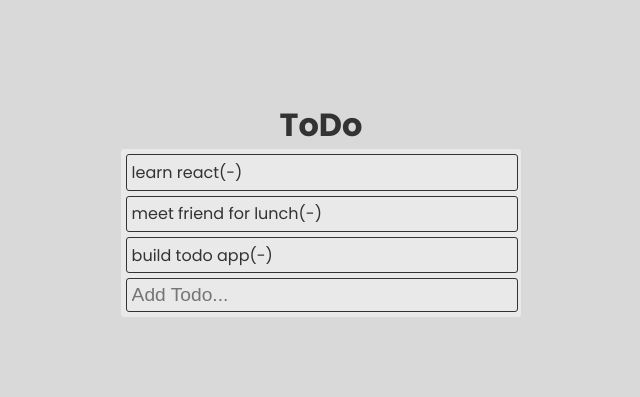
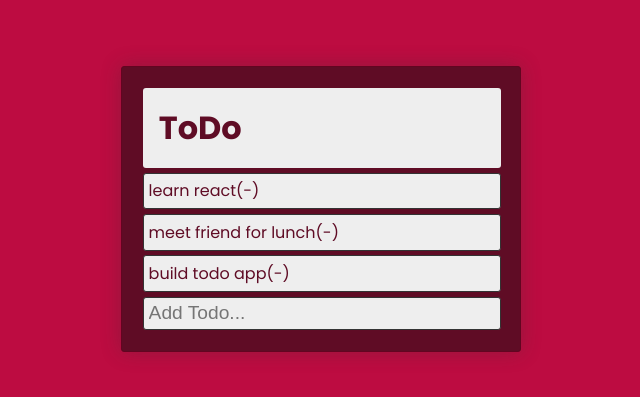
Before and after one commit to neal-easterling/React-toDoList, a plain HTML site: page index.html in a window 1280 px wide. Shown: the part 191-588 px from the top of the page, without its empty margins (319-959 px from the left). Drawn offline with nearby package versions, Linux system fonts and the light colour scheme.

Commit message:
finalized app

```diff
--- a/index.html
+++ b/index.html
@@ -9,8 +9,6 @@
     <script src="https://unpkg.com/@babel/standalone/babel.min.js"></script>
   </head>
   <body>
-
-    <h1>ToDo</h1>
 
     <!-- we will put our teact component inside this div -->
     <div id="root"></div>
--- a/index.js
+++ b/index.js
@@ -27,8 +27,11 @@ function App(){
 
   return(
     <>
+    <div className="app">
+      <h1>ToDo</h1>
       {todos.map((todo, i) => <Todo index={i} key={i} todo={todo} remove={removeTodo} />)}
       <TodoForm addTodo={addTodo} />
+    </div>
     </>
   );
 }
--- a/styles.css
+++ b/styles.css
@@ -13,16 +13,20 @@ body{
   justify-content: center;
   min-height: 100vh;
   font-family: 'Poppins', sans-serif;
-  color: #333;
-  background-color: #d9d9d9;
-}
-#root{
-  min-width: 25rem;
-  background-color: #e9e9e9;
-  border-radius: 3px;
+  color: #5f0c25;
+  background-color: #bd0c41;
 }
 
-.todo, .input{
+.app{
+  min-width: 25rem;
+  padding: 1rem;
+  background-color: #5f0c25;
+  border-radius: 3px;
+  border: 1px solid #630521;
+  box-shadow: 0 0 20px rgba(50, 50, 50, 0.3);
+}
+
+.todo, .input, h1{
   display: flex;
   align-items: center;
   justify-content: space-between;
@@ -31,10 +35,15 @@ body{
   margin: 0.3rem;
   border: 1px solid #333;
   border-radius: 3px;
+  background-color: #eee;
   cursor: pointer;
+}
+h1{
+  display: block;
+  border: none;
+  padding: 1rem;
 }
 
 .input{
   font-size: 1.2rem;
-  background-color: transparent;
 }
```
Also changed, not shown: README.md.
